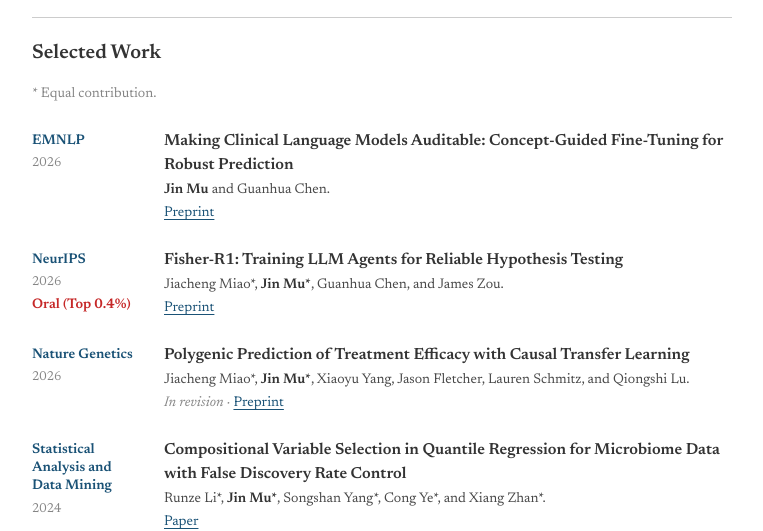
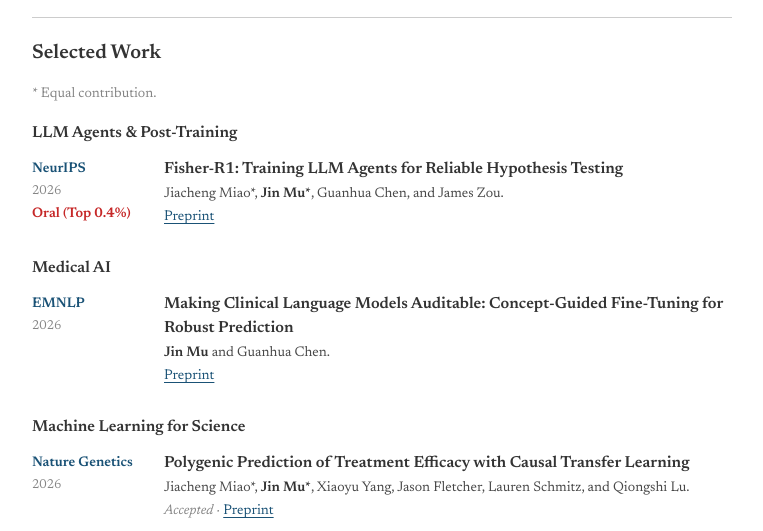
Before and after one commit to jmu27/jmu27.github.io, a plain HTML site: page index.html in a window 1280 px wide. Shown: the part 303-834 px from the top of the page, without its empty margins (258-1021 px from the left). Drawn offline with Linux system fonts and the light colour scheme.

Commit message:
Group selected work by research area

```diff
--- a/index.html
+++ b/index.html
@@ -53,6 +53,19 @@
       <section id="publications">
         <h2>Selected Work</h2>
         <p class="equal-note">* Equal contribution.</p>
+        <h3 class="publication-group-title">LLM Agents &amp; Post-Training</h3>
+        <ul class="publication-list" role="list">
+          <li>
+            <div class="publication-label"><span class="publication-venue">NeurIPS</span><span class="publication-year">2026</span><strong class="oral">Oral <span class="oral-rate">(Top 0.4%)</span></strong></div>
+            <div class="publication-details">
+              <p class="paper-title">Fisher-R1: Training LLM Agents for Reliable Hypothesis Testing</p>
+              <p class="authors">Jiacheng Miao*, <strong>Jin Mu*</strong>, Guanhua Chen, and James Zou.</p>
+              <p class="venue"><a class="paper-link" href="https://arxiv.org/abs/2608.07437" target="_blank" rel="noreferrer">Preprint</a></p>
+            </div>
+          </li>
+        </ul>
+
+        <h3 class="publication-group-title">Medical AI</h3>
         <ul class="publication-list" role="list">
           <li>
             <div class="publication-label"><span class="publication-venue">EMNLP</span><span class="publication-year">2026</span></div>
@@ -62,20 +75,16 @@
               <p class="venue"><a class="paper-link" href="https://arxiv.org/abs/2608.27397" target="_blank" rel="noreferrer">Preprint</a></p>
             </div>
           </li>
-          <li>
-            <div class="publication-label"><span class="publication-venue">NeurIPS</span><span class="publication-year">2026</span><strong class="oral">Oral <span class="oral-rate">(Top 0.4%)</span></strong></div>
-            <div class="publication-details">
-              <p class="paper-title">Fisher-R1: Training LLM Agents for Reliable Hypothesis Testing</p>
-              <p class="authors">Jiacheng Miao*, <strong>Jin Mu*</strong>, Guanhua Chen, and James Zou.</p>
-              <p class="venue"><a class="paper-link" href="https://arxiv.org/abs/2608.07437" target="_blank" rel="noreferrer">Preprint</a></p>
-            </div>
-          </li>
+        </ul>
+
+        <h3 class="publication-group-title">Machine Learning for Science</h3>
+        <ul class="publication-list" role="list">
           <li>
             <div class="publication-label"><span class="publication-venue">Nature Genetics</span><span class="publication-year">2026</span></div>
             <div class="publication-details">
               <p class="paper-title">Polygenic Prediction of Treatment Efficacy with Causal Transfer Learning</p>
               <p class="authors">Jiacheng Miao*, <strong>Jin Mu*</strong>, Xiaoyu Yang, Jason Fletcher, Lauren Schmitz, and Qiongshi&nbsp;Lu.</p>
-              <p class="venue">In revision · <a class="paper-link" href="https://www.medrxiv.org/content/10.1101/2025.10.15.25338051v2" target="_blank" rel="noreferrer">Preprint</a></p>
+              <p class="venue">Accepted · <a class="paper-link" href="https://www.medrxiv.org/content/10.1101/2025.10.15.25338051v2" target="_blank" rel="noreferrer">Preprint</a></p>
             </div>
           </li>
           <li>
--- a/styles.css
+++ b/styles.css
@@ -55,6 +55,7 @@ section + section { border-top: 1px solid var(--rule); padding-top: 20px; }
 section h2 { margin: 0 0 16px; font-size: 20px; font-weight: 600; line-height: 1.5; letter-spacing: 0; }
 section p { margin: 0 0 12px; color: var(--ink-soft); }
 .equal-note { color: var(--muted); font-size: 14px; }
+.publication-group-title { margin: 16px 0 0; font-size: 16px; font-weight: 600; }
 .publication-list { margin: 0; padding: 0; list-style: none; }
 .publication-list li { display: grid; grid-template-columns: 112px minmax(0, 1fr); gap: 20px; padding: 12px 0; }
 .publication-label { display: flex; flex-direction: column; align-items: flex-start; gap: 3px; padding-top: 3px; }
```
